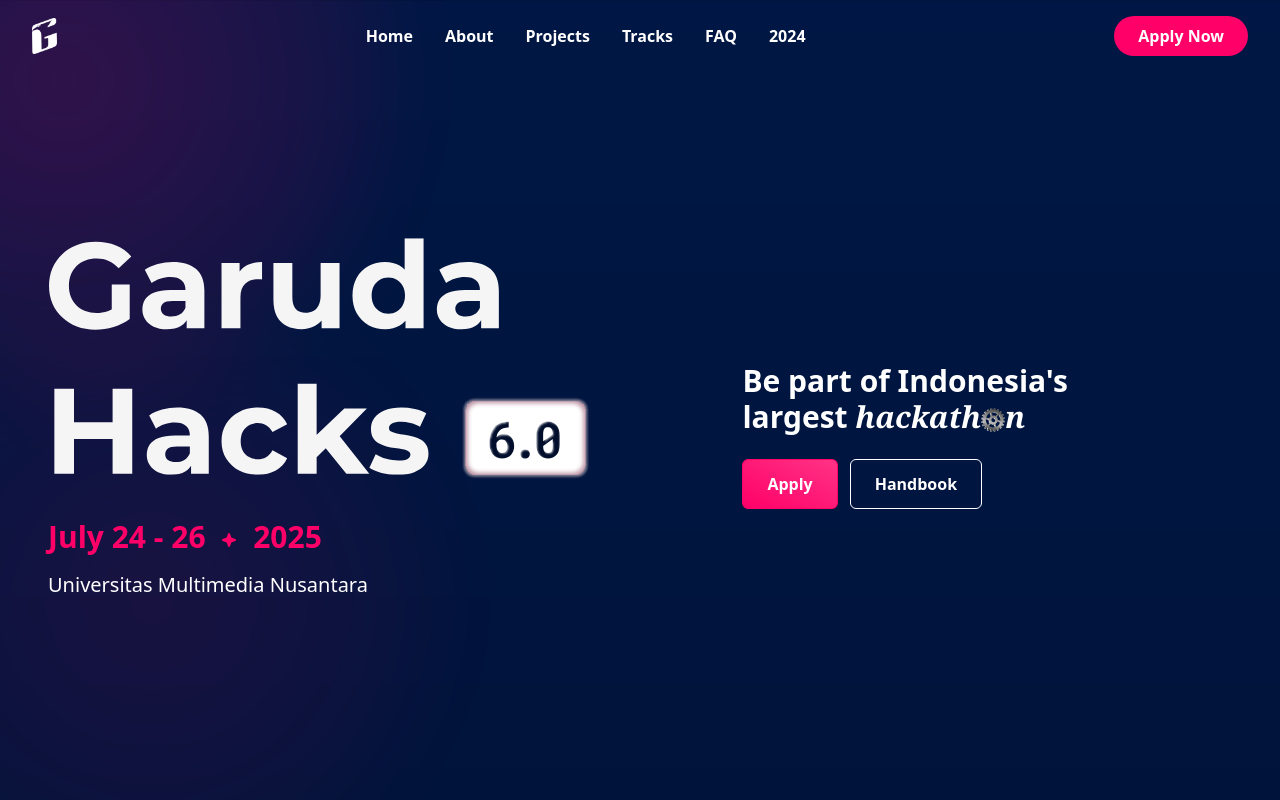
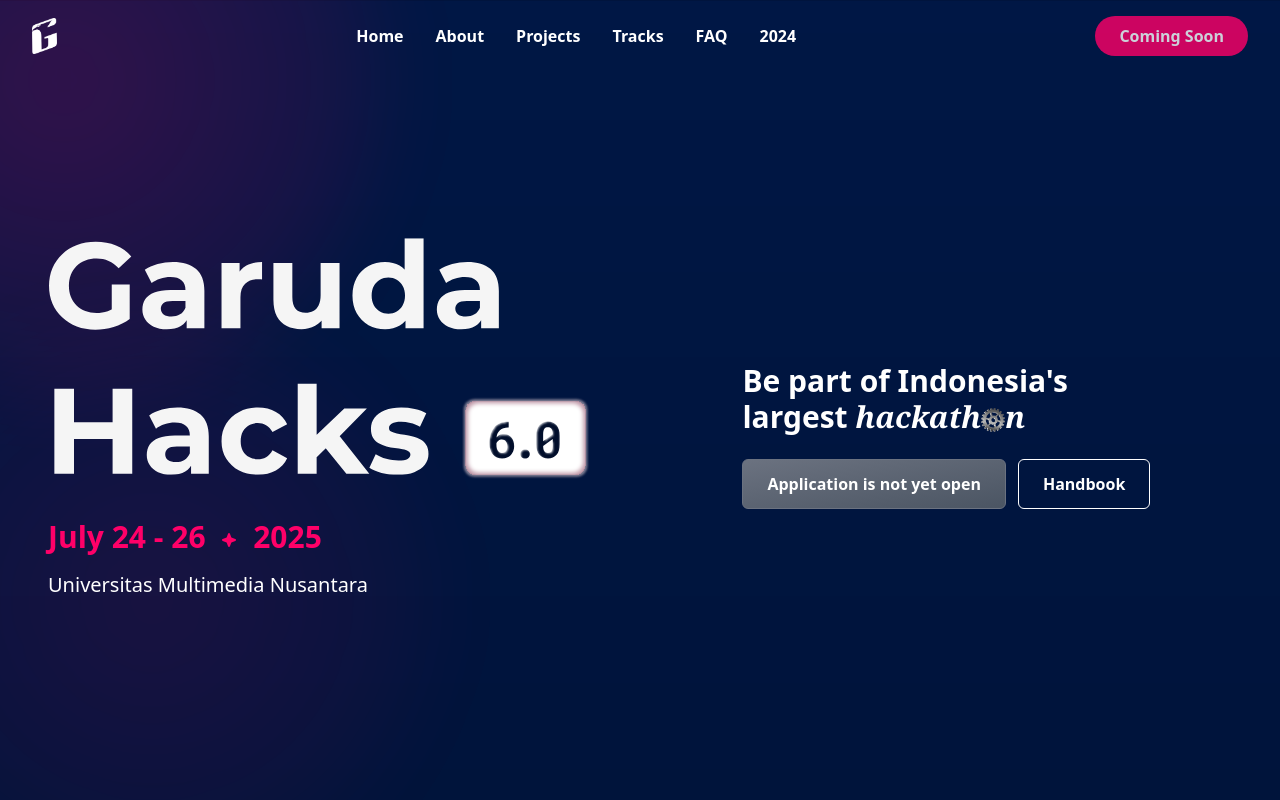
Before and after one commit to GarudaHacks/gh-6.0-site, a Next.js app: page / in a window 1280 px wide. Shown: the top 800 px of the page. Built offline with nearby package versions, Linux system fonts and the light colour scheme.

Commit message:
chore: applications closed

```diff
--- a/app/components/ApplyButton.tsx
+++ b/app/components/ApplyButton.tsx
@@ -2,7 +2,7 @@
 
 function ApplyButton() {
   // change to true when applications open
-  const openApplications = true;
+  const openApplications = false;
   const buttonLabel = openApplications
     ? "Apply"
     : "Application is not yet open";
--- a/app/components/Navbar.tsx
+++ b/app/components/Navbar.tsx
@@ -6,7 +6,7 @@
 import Container from "./Container";
 import { LazyLoadImage } from "react-lazy-load-image-component";
 
-const APPLICATIONS_OPEN = true; // Set to true when applications are open
+const APPLICATIONS_OPEN = false; // Set to true when applications are open
 
 function Navbar() {
   const [isMenuOpen, setIsMenuOpen] = useState(false);
```
